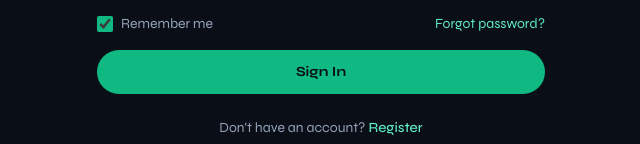
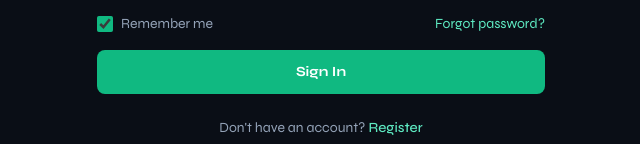
Before and after one commit to Mugara250/episim, a Next.js app in the folder frontend/: page /login in a window 1280 px wide. Shown: the part 528-672 px from the top of the page, without its empty margins (319-959 px from the left). Built offline with nearby package versions, Linux system fonts and the light colour scheme; no server answers.

Commit message:
fix sign in button

```diff
--- a/frontend/app/login/page.tsx
+++ b/frontend/app/login/page.tsx
@@ -111,7 +111,7 @@ export default function LoginPage() {
           <button
             type="submit"
             disabled={loading}
-            className="w-full rounded-full bg-brand px-4 py-3 text-sm font-bold text-bg transition hover:bg-brand-light disabled:opacity-50"
+            className="w-full rounded-lg bg-brand px-4 py-3 text-sm font-bold text-white transition hover:bg-brand-light disabled:opacity-50"
           >
             {loading ? "Signing in..." : "Sign In"}
           </button>
```
